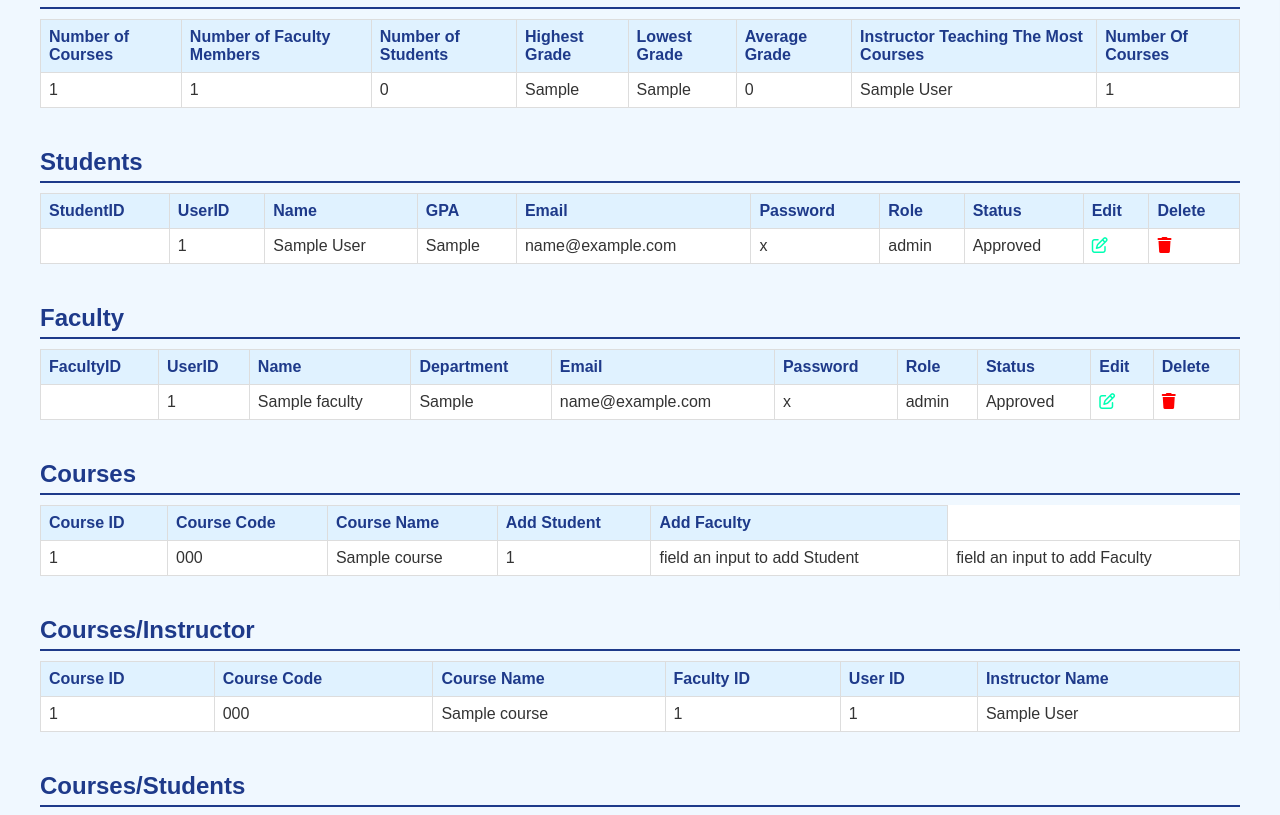
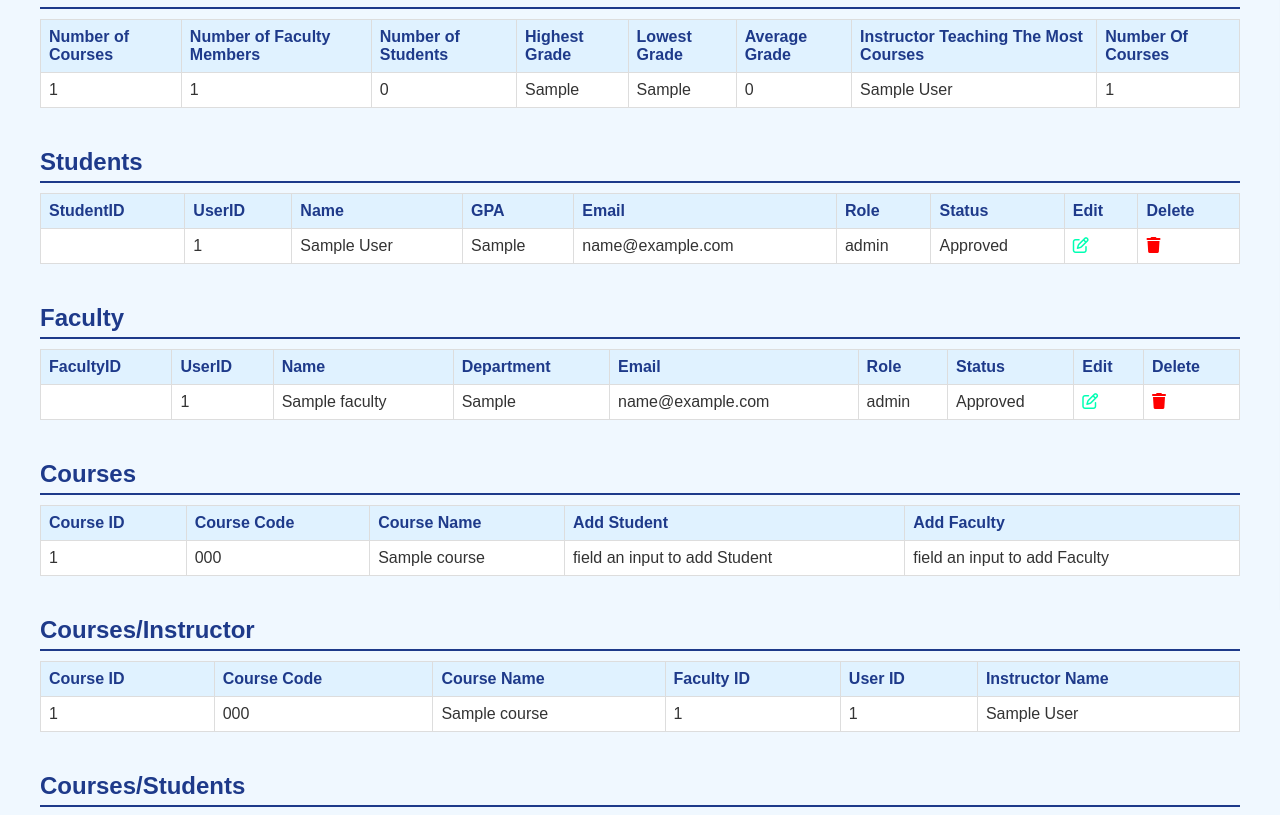
Before and after one commit to Alaa-3122/School-Database-Management-System, a PHP site: page /admin_dashboard.php in a window 1280 px wide. Shown: the part 225-1040 px from the top of the page. Run offline with PHP 8.4, Linux system fonts and the light colour scheme; the visitor is signed in with stand-in values (Sample User, id 1); tables that the repository leaves empty or names only in its code hold one stand-in row (values such as "Sample post"); data that the repository does not hold is empty.

Commit message:
Update admin_dashboard.php

```diff
--- a/Final Project Internet Computing/admin_dashboard.php
+++ b/Final Project Internet Computing/admin_dashboard.php
@@ -184,7 +184,6 @@ checkNotifications();
                             <th>Name</th>
                             <th>GPA</th>
                             <th>Email</th>
-                            <th>Password</th>
                             <th>Role</th>
                             <th>Status</th>
                             <th>Edit</th>
@@ -202,7 +201,6 @@ checkNotifications();
                                     <td><?php echo $StudentsToDisplay[$i]["name"]?></td>
                                     <td><?php echo $StudentsToDisplay[$i]["gpa"]?></td>
                                     <td><?php echo $StudentsToDisplay[$i]["email"]?></td>
-                                    <td><?php echo $StudentsToDisplay[$i]["password"]?></td>
                                     <td><?php echo $StudentsToDisplay[$i]["role"]?></td>
                                     <td><?php echo $StudentsToDisplay[$i]["status"]?></td>
                                     <td>
@@ -237,7 +235,6 @@ checkNotifications();
                             <th>Name</th>
                             <th>Department</th>
                             <th>Email</th>
-                            <th>Password</th>
                             <th>Role</th>
                             <th>Status</th>
                             <th>Edit</th>
@@ -255,7 +252,6 @@ checkNotifications();
                                     <td><?php echo $FacultyToDisplay[$i]["name"]?></td>
                                     <td><?php echo $FacultyToDisplay[$i]["department"]?></td>
                                     <td><?php echo $FacultyToDisplay[$i]["email"]?></td>
-                                    <td><?php echo $FacultyToDisplay[$i]["password"]?></td>
                                     <td><?php echo $FacultyToDisplay[$i]["role"]?></td>
                                     <td><?php echo $FacultyToDisplay[$i]["status"]?></td>
                                     <td>
@@ -301,7 +297,6 @@ checkNotifications();
                                     <td><?php echo $coursesInstructor[$i]["ID"]?></td>
                                     <td><?php echo $coursesInstructor[$i]["course_code"]?></td>
                                     <td><?php echo $coursesInstructor[$i]["course_name"]?></td>
-                                    <td><?php echo $coursesInstructor[$i]["faculty_id"]?></td>
                                     <td>field an input to add Student</td>
                                     <td>field an input to add Faculty</td>
                                 </tr>
```
